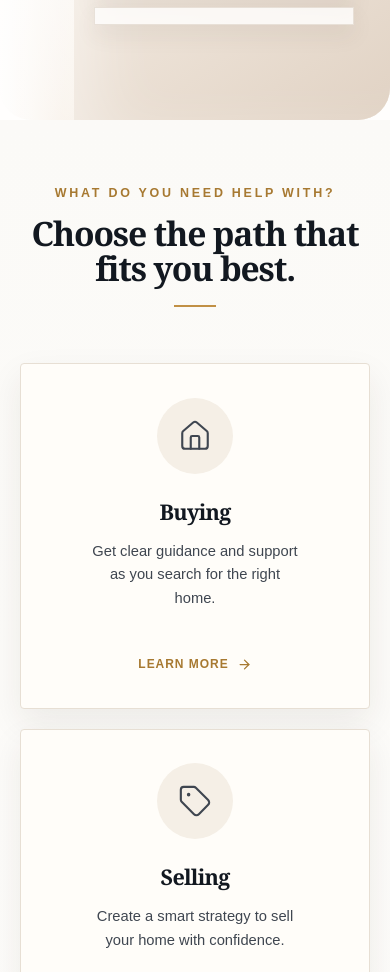
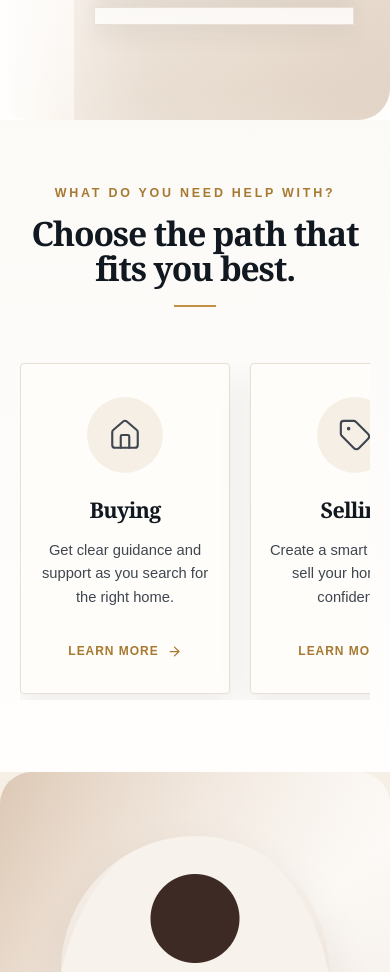
Before and after one commit to Emanuel628/Iris-and-J-Holdings, a React (Vite) app: page / in a window 390 px wide. Shown: the part 940-1912 px from the top of the page. Built offline with nearby package versions, Linux system fonts and the light colour scheme.

Commit message:
Keep homepage service cards in one row on mobile

```diff
--- a/src/styles/static-polish.css
+++ b/src/styles/static-polish.css
@@ -146,7 +146,8 @@
     scrollbar-width: none;
   }
 
-  .mobile-nav::-webkit-scrollbar {
+  .mobile-nav::-webkit-scrollbar,
+  .service-grid::-webkit-scrollbar {
     display: none;
   }
 
@@ -188,6 +189,35 @@
 
   .quiet-band {
     margin-top: 3rem;
+  }
+
+  .service-section {
+    overflow: hidden;
+  }
+
+  .service-grid,
+  html.desktop-view .service-grid {
+    display: flex;
+    grid-template-columns: none;
+    max-width: none;
+    margin: 0;
+    overflow-x: auto;
+    padding: 0 1rem 0.35rem;
+    scroll-snap-type: x proximity;
+    scrollbar-width: none;
+  }
+
+  .service-card,
+  html.desktop-view .service-card {
+    flex: 0 0 210px;
+    min-height: 245px;
+    padding: 1.45rem 1rem;
+    scroll-snap-align: start;
+  }
+
+  .service-card p,
+  html.desktop-view .service-card p {
+    min-height: 76px;
   }
 }
 
@@ -239,4 +269,9 @@
     padding-top: 3rem;
     padding-bottom: 3rem;
   }
+
+  .service-grid,
+  html.desktop-view .service-grid {
+    grid-template-columns: none;
+  }
 }
```
